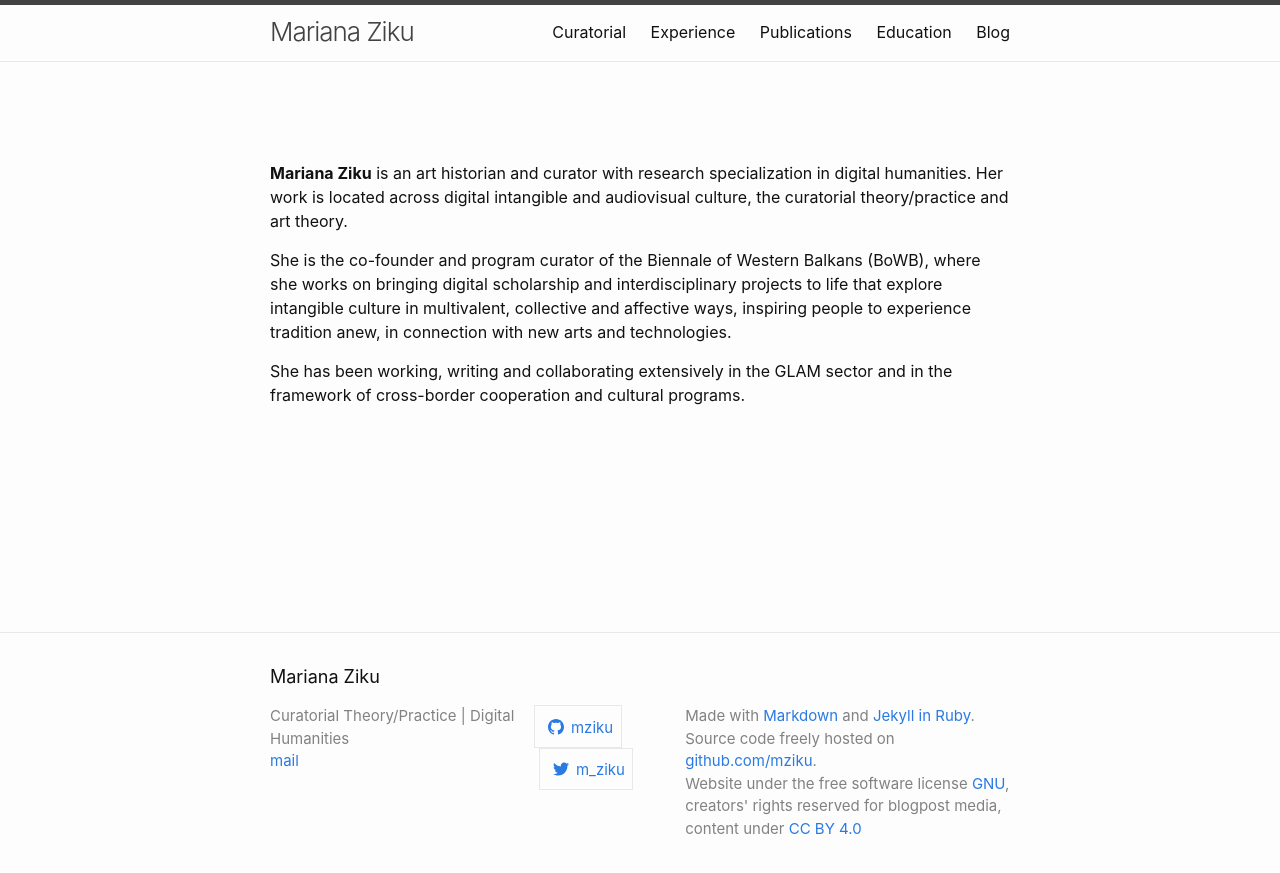
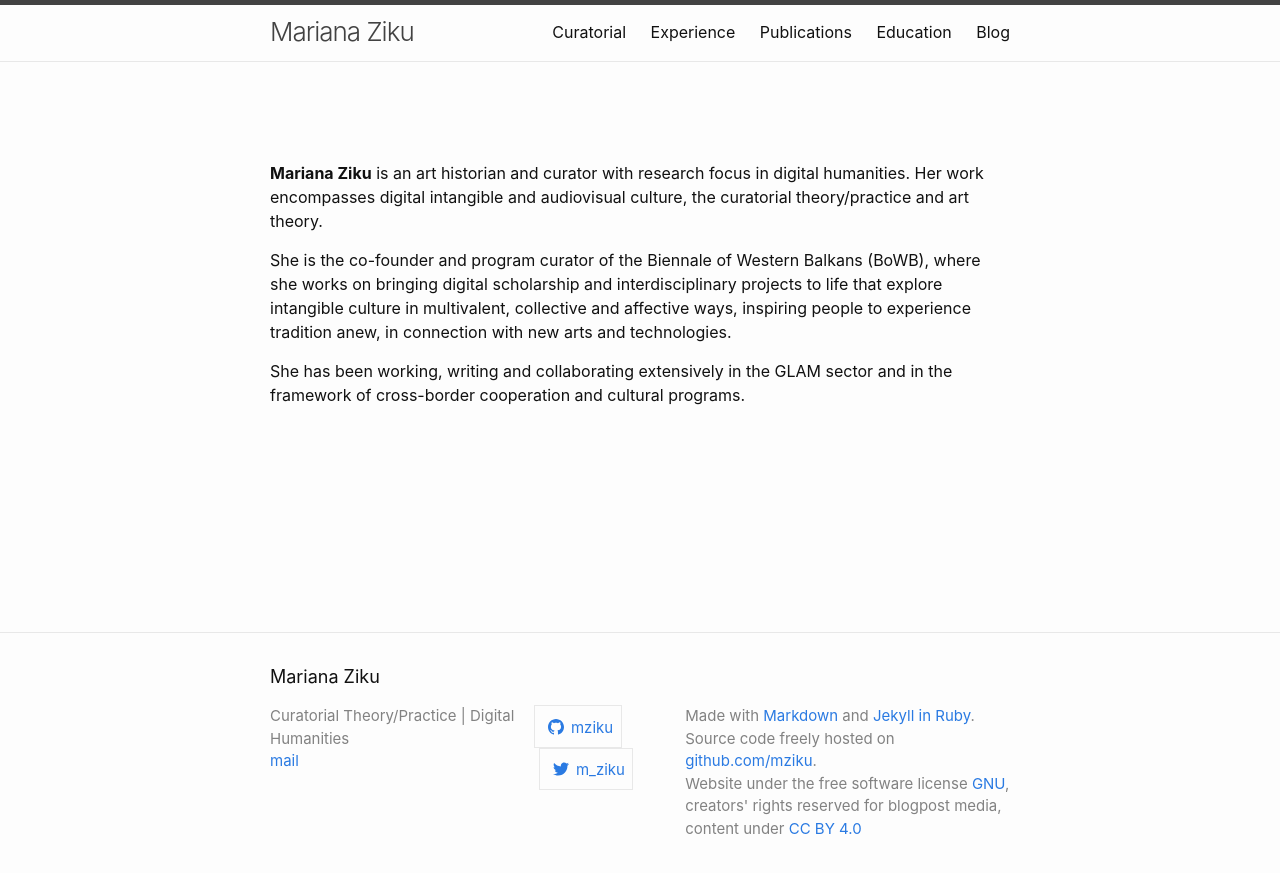
Before and after one commit to mziku/mziku.github.io, a Jekyll site: the page built from index.md, in a window 1280 px wide. Shown: the top 873 px of the page. Built offline with Jekyll 4.4.1, drawn with Linux system fonts in a browser that asks for light colours.

Commit message:
Update index.md

```diff
--- a/index.md
+++ b/index.md
@@ -4,7 +4,7 @@ layout: page
 
 <br>
 
-**Mariana Ziku** is an art historian and curator with research specialization in digital humanities. Her work is located across digital intangible and audiovisual culture, the curatorial theory/practice and art theory.
+**Mariana Ziku** is an art historian and curator with research focus in digital humanities. Her work encompasses digital intangible and audiovisual culture, the curatorial theory/practice and art theory.
 
 She is the co-founder and program curator of the Biennale of Western Balkans (BoWB), where she works on bringing digital scholarship and interdisciplinary projects to life that explore intangible culture in multivalent, collective and affective ways, inspiring people to experience tradition anew, in connection with new arts and technologies.
 
```
